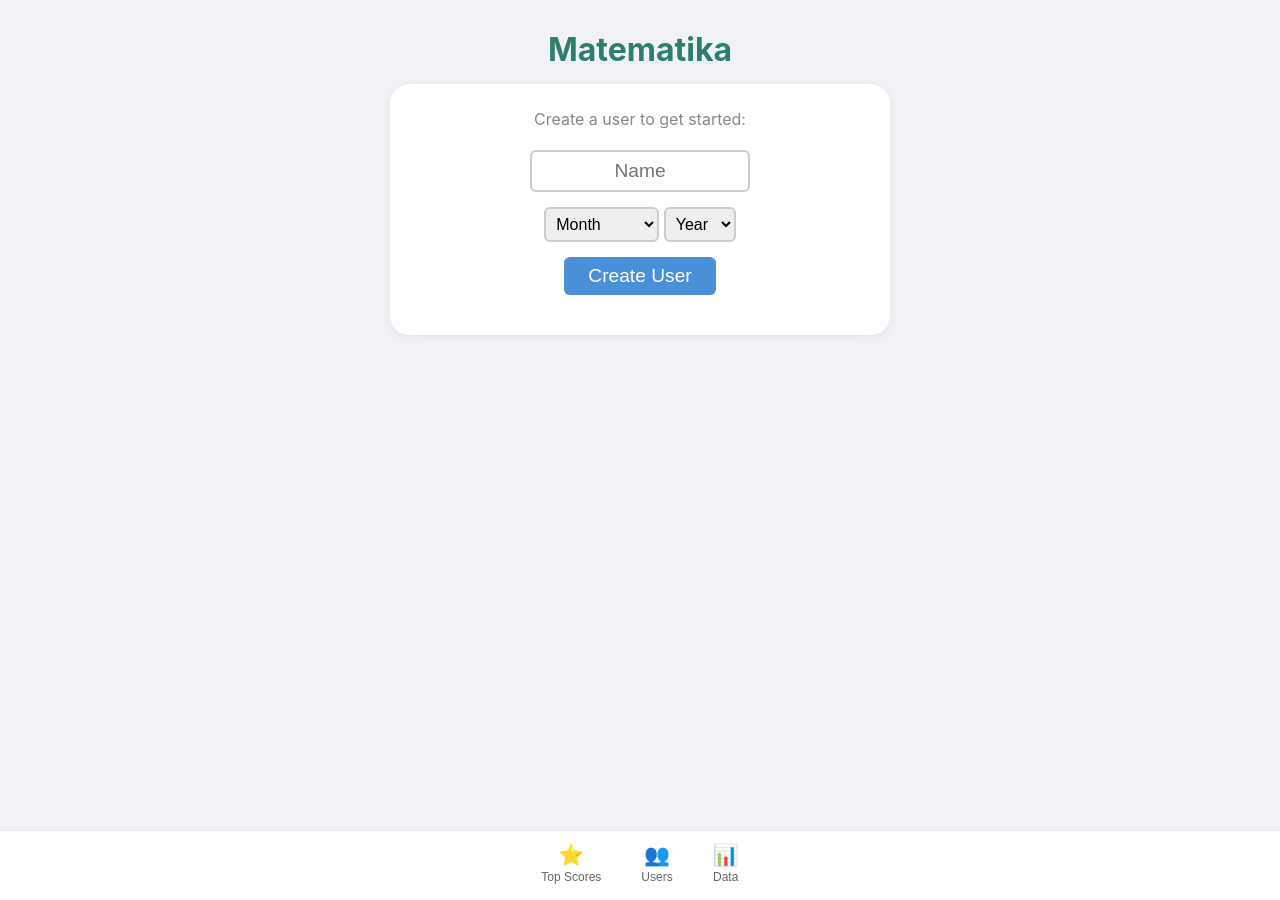
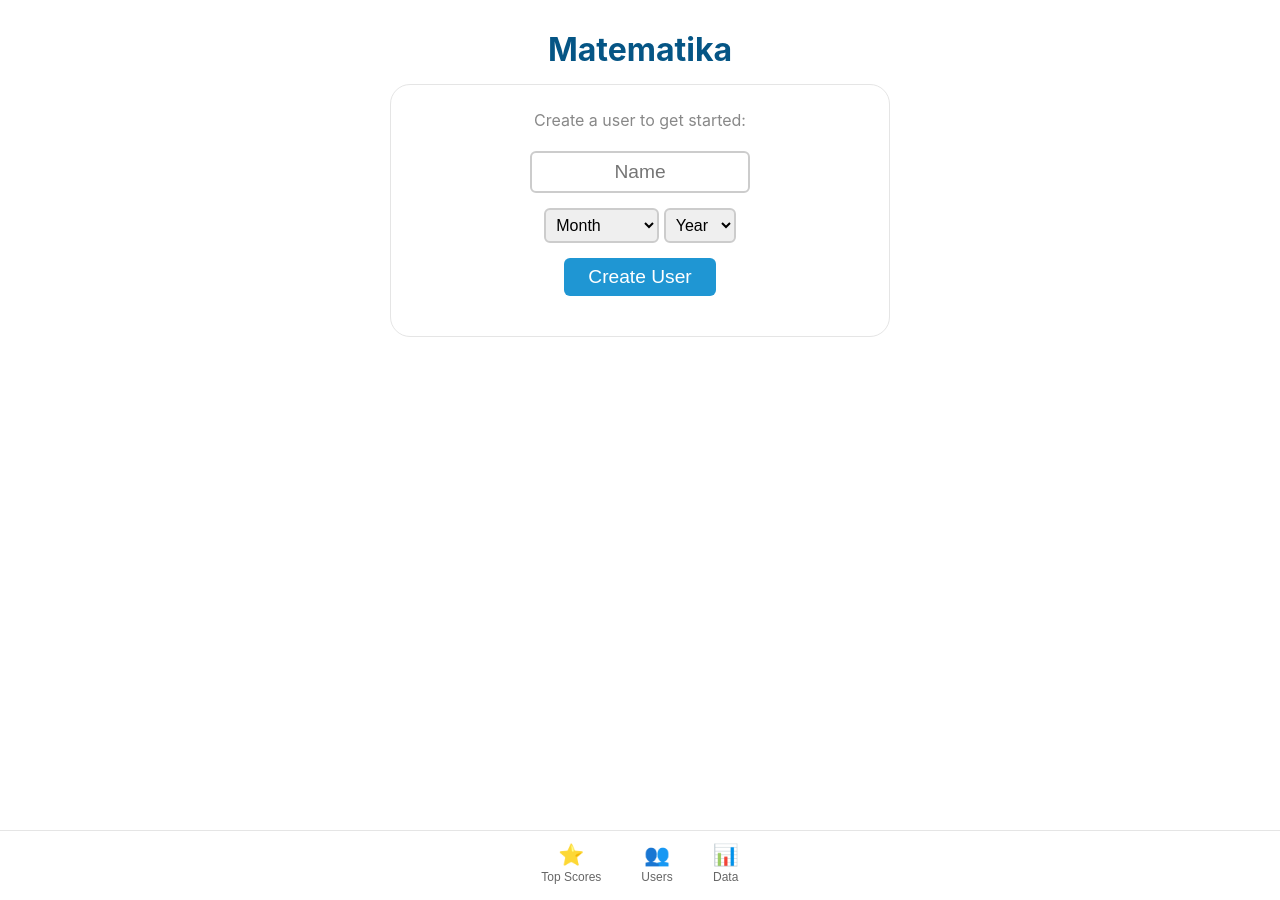
Before and after one commit to srubarm/srubarm.github.io, a Jekyll site: the page built from matematika/index.html, in a window 1280 px wide. Built offline with Jekyll 4.4.1, drawn with Linux system fonts in a browser that asks for light colours.

Commit message:
Update color scheme to white background with blue accents
- Background: white (#ffffff)
- Text: near-black (#111)
- Dark accent: #055585 (title, AI teacher cards, strong skills)
- Light accent: #1F96D3 (buttons, links, table headers, player labels)
- Mode cards: light blue tint (#e8f4fb)
- Menu card uses subtle border instead of shadow on white bg

https://claude.ai/code/session_01B6L54gBVAy9FFVEUmhYuhw

```diff
--- a/matematika/index.html
+++ b/matematika/index.html
@@ -14,13 +14,13 @@ layout: null
       margin: 0 auto;
       padding: 0 20px 80px;
       text-align: center;
-      background: #f0f2f5;
-      color: #333;
+      background: #ffffff;
+      color: #111;
     }
     h1 {
       margin: 30px 0 15px;
       font-size: 2rem;
-      color: #2e7d6f;
+      color: #055585;
       font-weight: 700;
     }
 
@@ -30,7 +30,7 @@ layout: null
       border-radius: 20px;
       padding: 25px 20px;
       margin: 15px 0;
-      box-shadow: 0 2px 12px rgba(0,0,0,0.06);
+      border: 1px solid #e5e5e5;
     }
     .menu-user-select {
       display: flex;
@@ -46,7 +46,7 @@ layout: null
     }
     .menu-user-select .user-avatar {
       width: 32px; height: 32px;
-      background: #d0e8f2;
+      background: #d4eaf7;
       border-radius: 50%;
       display: flex; align-items: center; justify-content: center;
       margin-right: 12px;
@@ -59,7 +59,7 @@ layout: null
       background: transparent;
       font-size: 1.1rem;
       font-weight: 600;
-      color: #333;
+      color: #111;
       appearance: none;
       -webkit-appearance: none;
       outline: none;
@@ -78,7 +78,7 @@ layout: null
       margin-bottom: 12px;
     }
     .mode-card {
-      background: #e3f0fb;
+      background: #e8f4fb;
       border-radius: 16px;
       padding: 20px 10px 15px;
       cursor: pointer;
@@ -94,7 +94,7 @@ layout: null
     .mode-card .mode-icon { font-size: 1.8rem; }
     .mode-card .mode-label { font-size: 1rem; font-weight: 600; color: #333; }
     .mode-card-ai {
-      background: #2e7d4a;
+      background: #055585;
       border-radius: 16px;
       padding: 18px 10px 15px;
       cursor: pointer;
@@ -134,13 +134,13 @@ layout: null
       gap: 3px;
       margin: 0;
     }
-    .bottom-nav button:hover { color: #2e7d6f; }
+    .bottom-nav button:hover { color: #055585; }
     .bottom-nav .nav-icon { font-size: 1.3rem; }
 
     /* --- General elements --- */
     .progress { font-size: 1rem; color: #888; margin-bottom: 20px; }
     .timer { font-size: 1.1rem; color: #555; margin-bottom: 10px; }
-    .player-label { font-size: 1.4rem; color: #4a90d9; font-weight: bold; margin-bottom: 10px; }
+    .player-label { font-size: 1.4rem; color: #1F96D3; font-weight: bold; margin-bottom: 10px; }
     .problem { font-size: 2.5rem; margin: 30px 0; }
     input[type="tel"] {
       font-size: 1.5rem;
@@ -166,7 +166,7 @@ layout: null
       cursor: pointer;
       border: none;
       border-radius: 6px;
-      background: #4a90d9;
+      background: #1F96D3;
       color: white;
     }
     .btn-block {
@@ -188,7 +188,7 @@ layout: null
       cursor: pointer;
       border: none;
       border-radius: 6px;
-      background: #4a90d9;
+      background: #1F96D3;
       color: white;
     }
     .mode-buttons { margin: 30px 0; }
@@ -209,7 +209,7 @@ layout: null
       padding: 10px 25px;
       border-bottom: 1px solid #ddd;
     }
-    .comparison-table th { color: #4a90d9; }
+    .comparison-table th { color: #1F96D3; }
     .winner-cell { font-weight: bold; color: green; }
     .loser-cell { color: #999; }
     .winner-banner {
@@ -233,7 +233,7 @@ layout: null
       border-bottom: 1px solid #ddd;
       text-align: center;
     }
-    .score-table th { color: #4a90d9; }
+    .score-table th { color: #1F96D3; }
     #personal-best { margin-top: 25px; }
     #score-table-wrap { margin-top: 20px; }
     .user-card {
@@ -265,12 +265,12 @@ layout: null
       border-radius: 8px;
       background: #fafafa;
     }
-    .ai-grade { font-size: 1.3rem; font-weight: bold; color: #4a90d9; margin-bottom: 8px; }
+    .ai-grade { font-size: 1.3rem; font-weight: bold; color: #1F96D3; margin-bottom: 8px; }
     .ai-skills { font-size: 0.9rem; line-height: 1.8; }
     .ai-skill-line { display: flex; justify-content: space-between; border-bottom: 1px solid #eee; padding: 2px 0; }
     .ai-skill-name { color: #555; }
     .ai-skill-level { font-weight: bold; }
-    .ai-skill-level.strong { color: #2a9d2a; }
+    .ai-skill-level.strong { color: #055585; }
     .ai-skill-level.developing { color: #e8a020; }
     .ai-skill-level.emerging { color: #d97a2a; }
     .ai-skill-level.not-started { color: #999; }
@@ -301,14 +301,14 @@ layout: null
       top: 15px;
       left: 15px;
       font-size: 1.6rem;
-      color: #4a90d9;
+      color: #1F96D3;
       cursor: pointer;
       z-index: 100;
       padding: 4px 10px;
       line-height: 1;
       user-select: none;
     }
-    .back-arrow:hover { color: #2a6db5; }
+    .back-arrow:hover { color: #055585; }
     .review-table {
       margin: 20px auto;
       border-collapse: collapse;
@@ -320,7 +320,7 @@ layout: null
     .review-table th {
       padding: 6px 10px;
       border-bottom: 2px solid #ddd;
-      color: #4a90d9;
+      color: #1F96D3;
       font-size: 0.85rem;
     }
     .review-table td {
@@ -446,7 +446,7 @@ layout: null
       <input type="text" id="ai-model-input" placeholder="gemini-flash-latest" style="font-size:1rem; width:250px; padding:6px; border:2px solid #ccc; border-radius:6px; margin:5px 0;">
       <br>
       <button onclick="saveAISettings()" style="font-size:0.9rem; padding:6px 14px;">Save</button>
-      <div id="api-key-status" style="font-size:0.85rem; color:#4a90d9; margin-top:4px;"></div>
+      <div id="api-key-status" style="font-size:0.85rem; color:#1F96D3; margin-top:4px;"></div>
     </div>
     <button class="restart-btn" onclick="showMenu()">Back to Menu</button>
   </div>
@@ -455,12 +455,12 @@ layout: null
   <div id="difficulty" style="display:none">
     <div id="level-buttons-container"></div>
     <div id="solo-ai-generate-wrap" style="display:none; margin-top:20px;">
-      <button onclick="generateAITest(soloName)" style="background:#2a9d2a;">Generate test based on your previous results</button>
+      <button onclick="generateAITest(soloName)" style="background:#055585;">Generate test based on your previous results</button>
     </div>
     <div style="margin-top:25px; border-top:1px solid #ddd; padding-top:15px;">
       <button onclick="document.getElementById('custom-test-file').click()" style="font-size:0.9em; padding:6px 14px; background:#888;">Load Custom Test</button>
       <input type="file" id="custom-test-file" accept=".json" style="display:none" onchange="loadCustomTest(event)">
-      <div id="custom-test-name" style="margin-top:8px; font-size:0.9rem; color:#4a90d9;"></div>
+      <div id="custom-test-name" style="margin-top:8px; font-size:0.9rem; color:#1F96D3;"></div>
       <div id="custom-test-start" style="display:none; margin-top:8px;">
         <button onclick="pickCustomTest()">Start Custom Test</button>
       </div>
@@ -517,7 +517,7 @@ layout: null
     <div id="problem-review"></div>
     <div id="personal-best"></div>
     <div id="ai-evaluate-wrap" style="display:none; margin-top:15px;">
-      <button id="ai-evaluate-btn" onclick="requestAIEvaluation()" style="font-size:1rem; padding:8px 18px; background:#2a9d2a; color:white; border:none; border-radius:6px; cursor:pointer;">AI Evaluate</button>
+      <button id="ai-evaluate-btn" onclick="requestAIEvaluation()" style="font-size:1rem; padding:8px 18px; background:#055585; color:white; border:none; border-radius:6px; cursor:pointer;">AI Evaluate</button>
       <div id="ai-evaluation" style="margin-top:12px; padding:12px; background:#f5f5f5; border-radius:8px; font-size:0.95rem; line-height:1.5; text-align:left; display:none;"></div>
     </div>
     <button class="restart-btn" onclick="showMenu()">Back to Menu</button>
@@ -1159,8 +1159,8 @@ layout: null
           '<div style="display:flex; flex-direction:column; gap:4px; margin-left:10px;">' +
           '<button class="remove-btn" onclick="removeUser(' + i + ')">Remove</button>';
         if (aiEnabled) {
-          h += '<button class="remove-btn" style="background:#4a90d9;" onclick="generateTestPrompt(\'' + escapedName + '\')">AI Prompt</button>' +
-            '<button class="remove-btn" style="background:#2a9d2a;" onclick="generateAITest(\'' + escapedName + '\')">AI Generate</button>';
+          h += '<button class="remove-btn" style="background:#1F96D3;" onclick="generateTestPrompt(\'' + escapedName + '\')">AI Prompt</button>' +
+            '<button class="remove-btn" style="background:#055585;" onclick="generateAITest(\'' + escapedName + '\')">AI Generate</button>';
         }
         h += '</div></div>';
       });
@@ -1520,7 +1520,7 @@ layout: null
         progressEl.innerHTML = '<p style="color:#888; font-style:italic;">No assessment yet. Take your initial assessment to get started!</p>';
         lastEvalEl.innerHTML = '';
         historyEl.innerHTML = '';
-        actionsEl.innerHTML = '<button onclick="aiTeacherGenerateTest(true)" style="background:#2a9d2a;">Take Initial Assessment</button>';
+        actionsEl.innerHTML = '<button onclick="aiTeacherGenerateTest(true)" style="background:#055585;">Take Initial Assessment</button>';
       } else {
         // Show grade + skills
         var html = '<div class="ai-dashboard-card">';
@@ -1544,7 +1544,7 @@ layout: null
         // Show last evaluation
         if (td.lastEvaluation) {
           lastEvalEl.innerHTML = '<div class="ai-eval-box">' +
-            '<div style="font-weight:bold; margin-bottom:6px; color:#4a90d9;">Latest Evaluation</div>' +
+            '<div style="font-weight:bold; margin-bottom:6px; color:#1F96D3;">Latest Evaluation</div>' +
             escapeHtml(td.lastEvaluation) + '</div>';
         } else {
           lastEvalEl.innerHTML = '';
@@ -1569,7 +1569,7 @@ layout: null
           historyEl.innerHTML = '';
         }
 
-        actionsEl.innerHTML = '<button onclick="aiTeacherGenerateTest(false)" style="background:#2a9d2a;">Next Test</button>';
+        actionsEl.innerHTML = '<button onclick="aiTeacherGenerateTest(false)" style="background:#055585;">Next Test</button>';
       }
     }
 
@@ -1840,7 +1840,7 @@ layout: null
 
         // Display evaluation
         var html = '<div class="ai-eval-box">';
-        html += '<div style="font-weight:bold; margin-bottom:6px; color:#4a90d9;">Evaluation</div>';
+        html += '<div style="font-weight:bold; margin-bottom:6px; color:#1F96D3;">Evaluation</div>';
         html += escapeHtml(evalData.evaluation || 'No evaluation text.');
         html += '</div>';
         html += '<div class="ai-dashboard-card" style="margin-top:10px;">';
@@ -2201,7 +2201,7 @@ layout: null
         if (!text) throw new Error('Empty response');
         setSetting('apiKeyValid', '1');
         statusEl.textContent = 'Saved \u2013 API key and model verified \u2713';
-        statusEl.style.color = '#2a9d2a';
+        statusEl.style.color = '#055585';
         updateAIVisibility();
       })
       .catch(function(err) {
```
